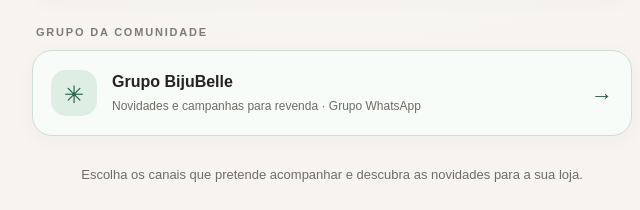
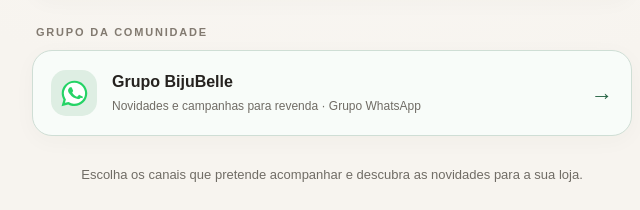
Before and after one commit to grupobelle/canais, a plain HTML site: page index.html in a window 1280 px wide. Shown: the part 744-954 px from the top of the page, 308-948 px from the left. Drawn offline with Linux system fonts and the light colour scheme.

Commit message:
Update index.html

```diff
--- a/index.html
+++ b/index.html
@@ -24,7 +24,7 @@
 .info{flex:1;min-width:0}.info strong{display:block;font-size:16px;margin-bottom:6px;line-height:1.2}.info small{display:block;font-size:12px;color:var(--muted);line-height:1.35}
 .arrow{font-size:22px;color:var(--gold);flex:none}
 a.group{border-color:#cfded5;background:#f8fcf9}
-a.group .symbol{background:#deeee3;color:#266444}
+a.group .symbol{background:#deeee3;color:#266444}.whatsapp-icon svg{display:block;flex:none}
 a.group .arrow{color:#266444}
 .note{text-align:center;color:var(--muted);font-size:13px;line-height:1.65;margin:28px 10px}
 footer{text-align:center;font-size:11px;color:#948b81;border-top:1px solid var(--line);padding-top:24px}
@@ -48,7 +48,7 @@
 </nav>
 <h2 class="section-title">Grupo da comunidade</h2>
 <nav class="links" aria-label="Grupo de WhatsApp BijuBelle">
-<a class="card group" href="https://chat.whatsapp.com/DlhyZXuX6gcDN0LTXw7HRX" target="_blank" rel="noopener noreferrer"><span class="symbol" aria-hidden="true">✳</span><span class="info"><strong>Grupo BijuBelle</strong><small>Novidades e campanhas para revenda · Grupo WhatsApp</small></span><span class="arrow" aria-hidden="true">→</span></a>
+<a class="card group" href="https://chat.whatsapp.com/DlhyZXuX6gcDN0LTXw7HRX" target="_blank" rel="noopener noreferrer"><span class="symbol whatsapp-icon" aria-hidden="true"><svg viewBox="0 0 32 32" width="29" height="29" xmlns="http://www.w3.org/2000/svg"><path fill="#25D366" d="M16 1.8C8.2 1.8 1.9 8 1.9 15.8c0 2.5.7 4.9 1.9 7L1.7 30l7.4-1.9c2 1.1 4.4 1.7 6.9 1.7 7.8 0 14.1-6.3 14.1-14.1S23.8 1.8 16 1.8Z"/><path fill="#fff" d="M16 4.2A11.6 11.6 0 0 0 6 21.8l.5.7-1.1 3.8 3.9-1 .7.4A11.6 11.6 0 1 0 16 4.2Zm6.8 16.4c-.3.8-1.6 1.5-2.2 1.6-.6.1-1.3.2-4.4-1.1-3.7-1.6-6-5.4-6.2-5.6-.2-.3-1.5-2-.9-3.9.3-1 .9-1.6 1.3-2 .3-.3.6-.4 1-.4h.8c.3 0 .7-.1 1 .7l1.2 2.9c.1.2.1.5 0 .7l-.6.9c-.2.2-.4.4-.2.8.2.3.9 1.5 2 2.4 1.4 1.3 2.7 1.7 3 1.9.3.1.5.1.7-.1l1.3-1.6c.3-.4.5-.4.9-.2l2.8 1.3c.4.2.7.3.8.5.1.3.1 1-.3 1.9Z"/></svg></span><span class="info"><strong>Grupo BijuBelle</strong><small>Novidades e campanhas para revenda · Grupo WhatsApp</small></span><span class="arrow" aria-hidden="true">→</span></a>
 </nav>
 <p class="note">Escolha os canais que pretende acompanhar e descubra as novidades para a sua loja.</p>
 <footer>Grupo Belle · Fornecedores para revenda desde 2008</footer>
```
